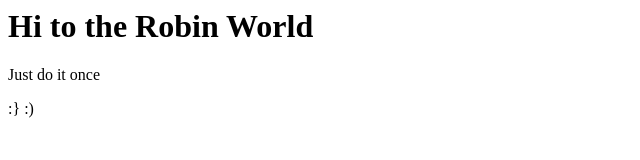
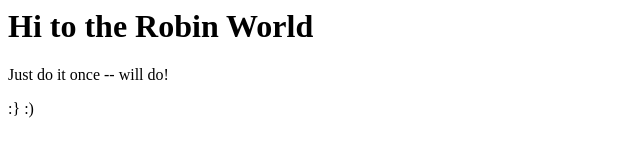
Before and after one commit to robin0904/Git-Learning, a plain HTML site: page index.html in a window 1280 px wide. Shown: the full height of the page, 0-640 px from the left. Drawn offline with Linux system fonts and the light colour scheme.

Commit message:
Feature added

```diff
--- a/index.html
+++ b/index.html
@@ -2,7 +2,7 @@
 <title> Ho I am Robin </title>
 <body>
 <h1> Hi to the Robin World</h1>
-<p> Just do it once </p>
+<p> Just do it once -- will do! </p>
 <p>:} :)</p>
 </body>
 </html>
```
